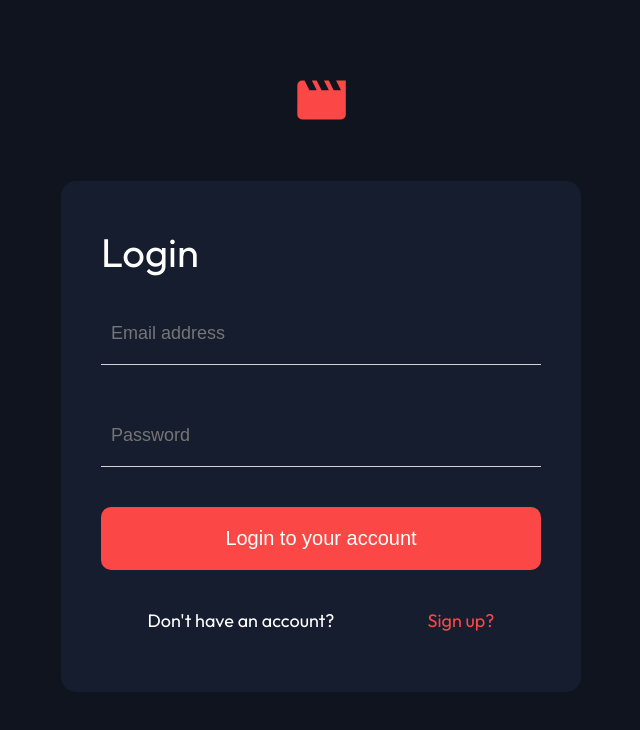
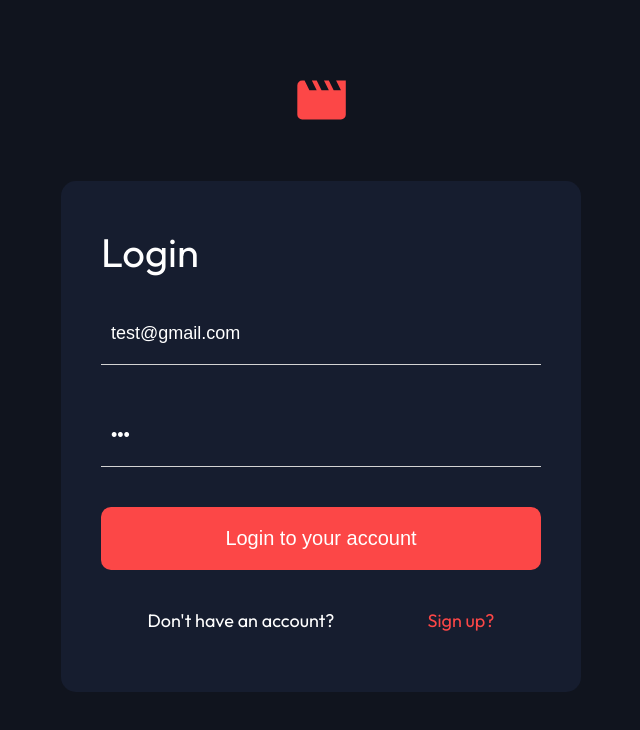
Before and after one commit to tonyxuan2021/movie-entertainment-app, a React (Create React App) app: page /signin in a window 1280 px wide. Shown: the top 730 px of the page, without its empty margins (319-959 px from the left). Built offline with nearby package versions, Linux system fonts and the light colour scheme.

Commit message:
add default value to login

```diff
--- a/src/pages/HomePage.js
+++ b/src/pages/HomePage.js
@@ -5,6 +5,7 @@ import Recommended from "../components/Recommended";
 import Search from "../components/Search";
 import Trending from "../components/Trending";
 import { useGlobalContext } from "../context";
+import SignIn from "./SignIn";
 import SignUp from "./Signup";
 
 const HomePage = () => {
@@ -28,7 +29,7 @@ const HomePage = () => {
   });
 
   if (failedAuth) {
-    return <SignUp />;
+    return <SignUp />
   }
 
   return (
--- a/src/pages/SignIn.js
+++ b/src/pages/SignIn.js
@@ -38,11 +38,14 @@ const SignIn = () => {
           placeholder="Email address"
           name="email"
           className="signin__input"
+          value="test@gmail.com"
         />
         <input
           placeholder="Password"
           className="signin__input"
           name="password"
+          type="password"
+          value="123"
         />
         <button className="signin__link__login">Login to your account</button>
         <div className="signin__link__wrapper">
```
